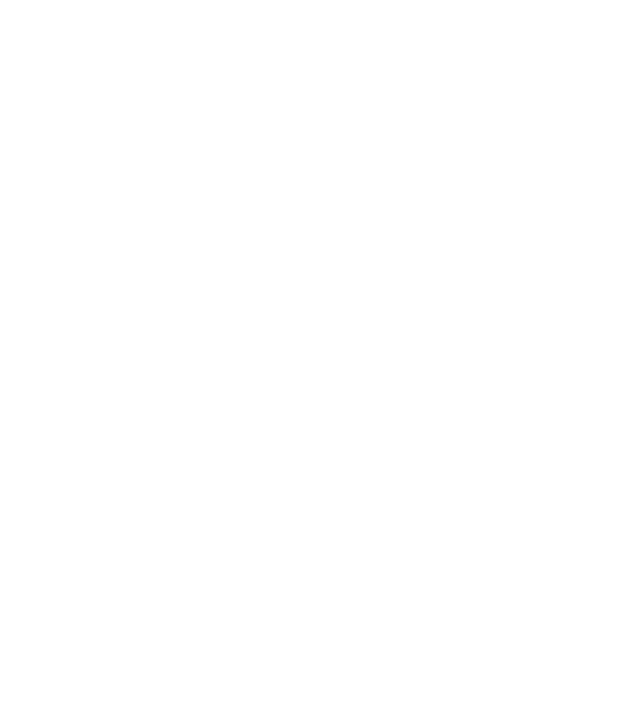
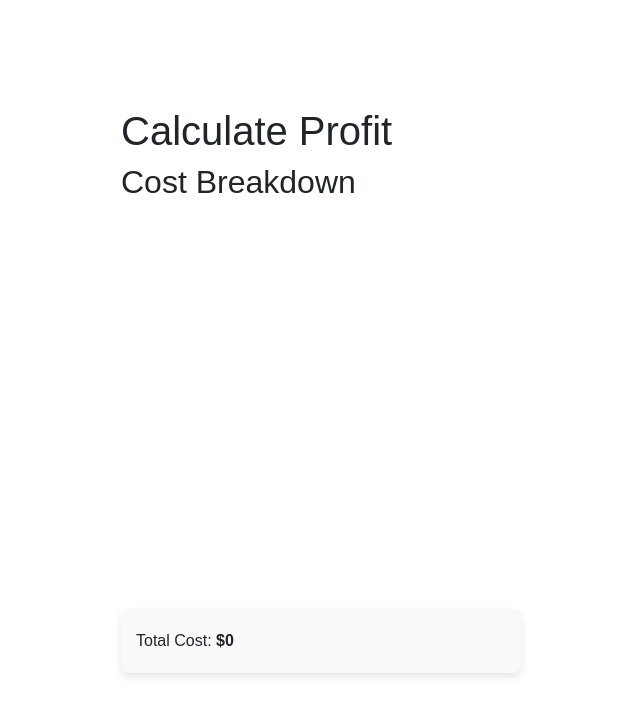
Before and after one commit to carlkarama/MarroWebClient, a React (Create React App) app: page /profit in a window 1280 px wide. Before the commit this address had no page. Shown: the top 716 px of the page, without its empty margins (319-959 px from the left). Built offline with nearby package versions, Linux system fonts and the light colour scheme.

Commit message:
add pie charts to calculate profit

```diff
--- a/package.json
+++ b/package.json
@@ -27,7 +27,7 @@
     "react-player": "^2.12.0",
     "react-router-dom": "^6.11.0",
     "react-scripts": "^5.0.1",
-    "typescript": "^5.3.3",
+    "recharts": "^2.15.1",
     "uuid": "^10.0.0",
     "web-vitals": "^2.1.4"
   },
@@ -50,6 +50,7 @@
     ]
   },
   "devDependencies": {
-    "react-router-dom": "^6.21.1"
+    "react-router-dom": "^6.21.1",
+    "typescript": "^4.9.5"
   }
 }
--- a/src/App.tsx
+++ b/src/App.tsx
@@ -2,6 +2,8 @@
 import './App.css';
 import { Homepage } from './pages/index';
 import { NavBar, Feature, CTA } from './components'
+import { Route } from 'react-router-dom';
+import CalculateProfit from './pages/Profit/CalculateProfit';
 
 function App() {
   return (
@@ -9,6 +11,7 @@
       <div className="App">
       </div>
       <Homepage route="/search"/>
+      <Route path="/calculate-profit" element={<CalculateProfit />} />
     </>
   );
 }
--- a/src/components/Table/PricingTable/PricingTable.tsx
+++ b/src/components/Table/PricingTable/PricingTable.tsx
@@ -5,6 +5,7 @@
 import PhaseChips from './PhaseChips';
 import './PricingTable.css';
 import NextButton from '../../Button/NextButton/NextButton';
+import { useNavigate } from 'react-router-dom';
 
 const allPhases: ProductionPhase[] = [
   "Development",
@@ -14,7 +15,9 @@
 ];
 
 const PricingTable: React.FC = () => {
-  const { fields, setFields } = useFields();
+  const { fields, setFields, setCostData } = useFields();
+  const navigate = useNavigate();
+
 
   const handleFieldChange = (index: number, key: keyof Field, value: string | number | ProductionPhase[]) => {
     const updatedFields = [...fields];
@@ -29,6 +32,16 @@
     }
 
     setFields(updatedFields);
+  };
+
+  const handleNext = () => {
+    const costData = fields.map(field => ({
+      name: field.fieldName,
+      cost: field.total ?? 0,
+    }));
+
+    setCostData(costData);
+    navigate("/profit");
   };
 
   const togglePhaseSelection = (index: number, phase: ProductionPhase) => {
@@ -102,6 +115,7 @@
       </table>
       <NextButton
             route={"/profit"}
+            onClick={handleNext}
             nextPageName={"Calculate profit 💰 >"}
           />
     </div>
--- a/src/hooks/context/FieldsContext.tsx
+++ b/src/hooks/context/FieldsContext.tsx
@@ -4,6 +4,8 @@
 interface FieldsContextType {
   fields: Field[];
   setFields: React.Dispatch<React.SetStateAction<Field[]>>;
+  costData: { name: string; cost: number }[];
+  setCostData: React.Dispatch<React.SetStateAction<{ name: string; cost: number }[]>>;
 }
 
 const FieldsContext = createContext<FieldsContextType | undefined>(undefined);
@@ -18,9 +20,10 @@
 
 export const FieldsProvider: React.FC<{ children: ReactNode }> = ({ children }) => {
   const [fields, setFields] = useState<Field[]>([]);
+  const [costData, setCostData] = useState<{ name: string; cost: number }[]>([]);
 
   return (
-    <FieldsContext.Provider value={{ fields, setFields }}>
+    <FieldsContext.Provider value={{ fields, setFields, costData, setCostData }}>
       {children}
     </FieldsContext.Provider>
   );
--- a/src/index.tsx
+++ b/src/index.tsx
@@ -8,6 +8,7 @@
 import 'bootstrap/dist/css/bootstrap.min.css';
 import { BrowserRouter, Routes, Route } from 'react-router-dom';
 import { FieldsProvider } from './hooks/context/FieldsContext';
+import CalculateProfit from './pages/Profit/CalculateProfit';
 
 const root = ReactDOM.createRoot(document.getElementById('root') as HTMLElement);
 root.render(
@@ -18,6 +19,7 @@
           <Route path='/search' element={<Search />}></Route>
           <Route path='/rate' element={<Rate/>}></Route>
           <Route path="/pricing" element={<PricingTable/>} />
+          <Route path="/profit" element={<CalculateProfit/>} />
         </Routes>
       </BrowserRouter>
   </FieldsProvider>
--- /dev/null
+++ b/src/pages/Profit/CalculateProfit.css
@@ -0,0 +1,95 @@
+/* General Layout */
+.calculate-profit-container {
+    max-width: 800px;
+    margin: auto;
+    padding: 20px;
+    font-family: Arial, sans-serif;
+}
+
+.calculate-profit-header {
+    font-size: 24px;
+    font-weight: bold;
+    margin-bottom: 15px;
+    text-align: center;
+}
+
+/* Budget Input Section */
+.budget-input-container {
+    display: flex;
+    justify-content: space-between;
+    align-items: center;
+    margin-bottom: 20px;
+}
+
+.budget-label {
+    font-size: 18px;
+    font-weight: bold;
+}
+
+.budget-input {
+    padding: 10px;
+    width: 150px;
+    border: 1px solid #ccc;
+    border-radius: 5px;
+    font-size: 16px;
+}
+
+/* Profit Summary */
+.profit-summary {
+    background-color: #f8f9fa;
+    padding: 15px;
+    border-radius: 8px;
+    margin-bottom: 20px;
+    box-shadow: 0px 4px 8px rgba(0, 0, 0, 0.1);
+}
+
+.profit-summary p {
+    font-size: 16px;
+    margin: 5px 0;
+}
+
+/* Chart Styling */
+.chart-container {
+    display: flex;
+    justify-content: center;
+    align-items: center;
+    padding: 20px;
+}
+
+/* Warning Message */
+.warning-message {
+    color: red;
+    font-size: 16px;
+    font-weight: bold;
+    text-align: center;
+}
+
+/* Button Styling */
+.calculate-button {
+    width: 100%;
+    padding: 12px;
+    font-size: 18px;
+    font-weight: bold;
+    border: none;
+    border-radius: 25px;
+    background-color: #007bff;
+    color: white;
+    cursor: pointer;
+    transition: background-color 0.3s ease;
+}
+
+.calculate-button:hover {
+    background-color: #0056b3;
+}
+
+/* Responsive Design */
+@media (max-width: 600px) {
+    .budget-input-container {
+        flex-direction: column;
+        gap: 10px;
+    }
+
+    .budget-input {
+        width: 100%;
+    }
+}
--- /dev/null
+++ b/src/pages/Profit/CalculateProfit.tsx
@@ -0,0 +1,37 @@
+import React from 'react';
+import { useFields } from '../../hooks/context/FieldsContext';
+import { PieChart, Pie, Tooltip, Legend, Cell } from 'recharts';
+import './CalculateProfit.css';
+
+const COLORS = ['#0088FE', '#00C49F', '#FFBB28', '#FF8042'];
+
+const CalculateProfit: React.FC = () => {
+  const { costData } = useFields();
+
+
+  const totalCost = costData.reduce((sum, item) => sum + item.cost, 0);
+
+  return (
+    <div className="calculate-profit-container">
+    <h1>Calculate Profit</h1>
+    <div className="chart-section">
+      <h2>Cost Breakdown</h2>
+      <PieChart width={400} height={400}>
+        <Pie data={costData} cx="50%" cy="50%" outerRadius={120} dataKey="cost" label>
+          {costData.map((entry, index) => (
+            <Cell key={`cell-${index}`} fill={COLORS[index % COLORS.length]} />
+          ))}
+        </Pie>
+        <Tooltip />
+        <Legend />
+      </PieChart>
+    </div>
+
+    <div className="profit-summary">
+      <p>Total Cost: <strong>${totalCost}</strong></p>
+    </div>
+  </div>
+  );
+};
+
+export default CalculateProfit;
```
Also changed, not shown: 1 other file (tests, documents, lock files or other folders).
